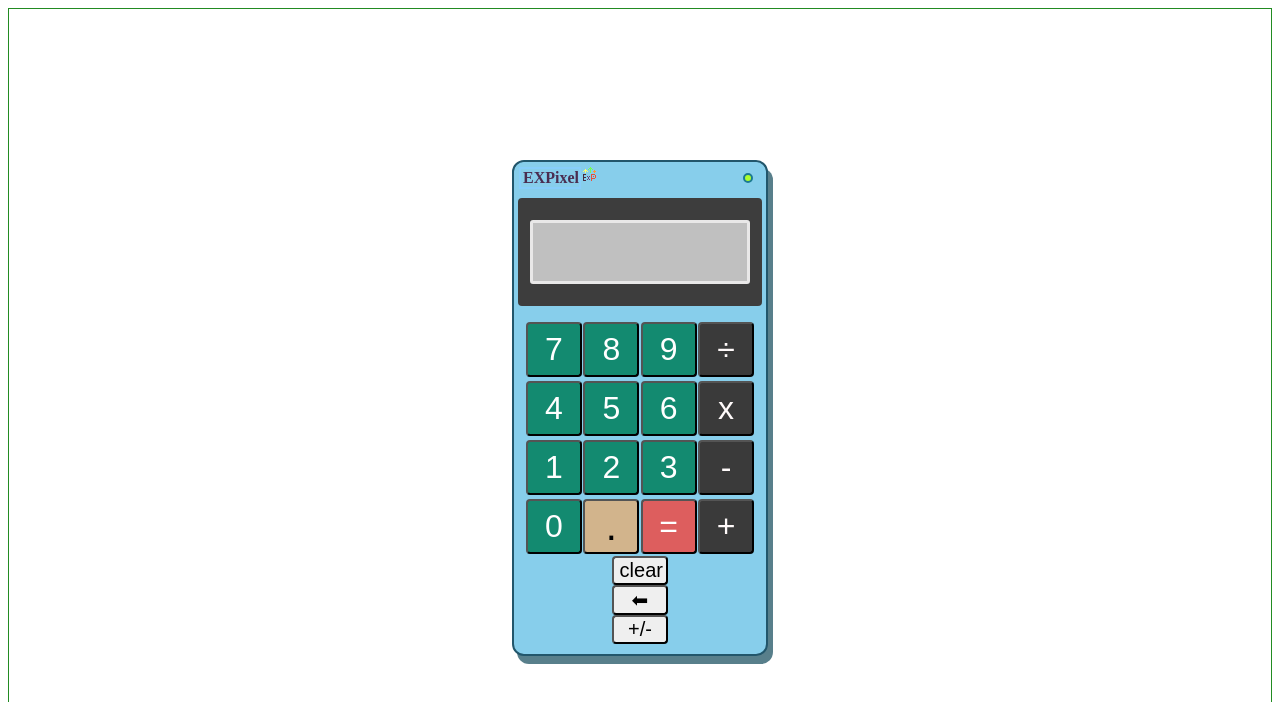
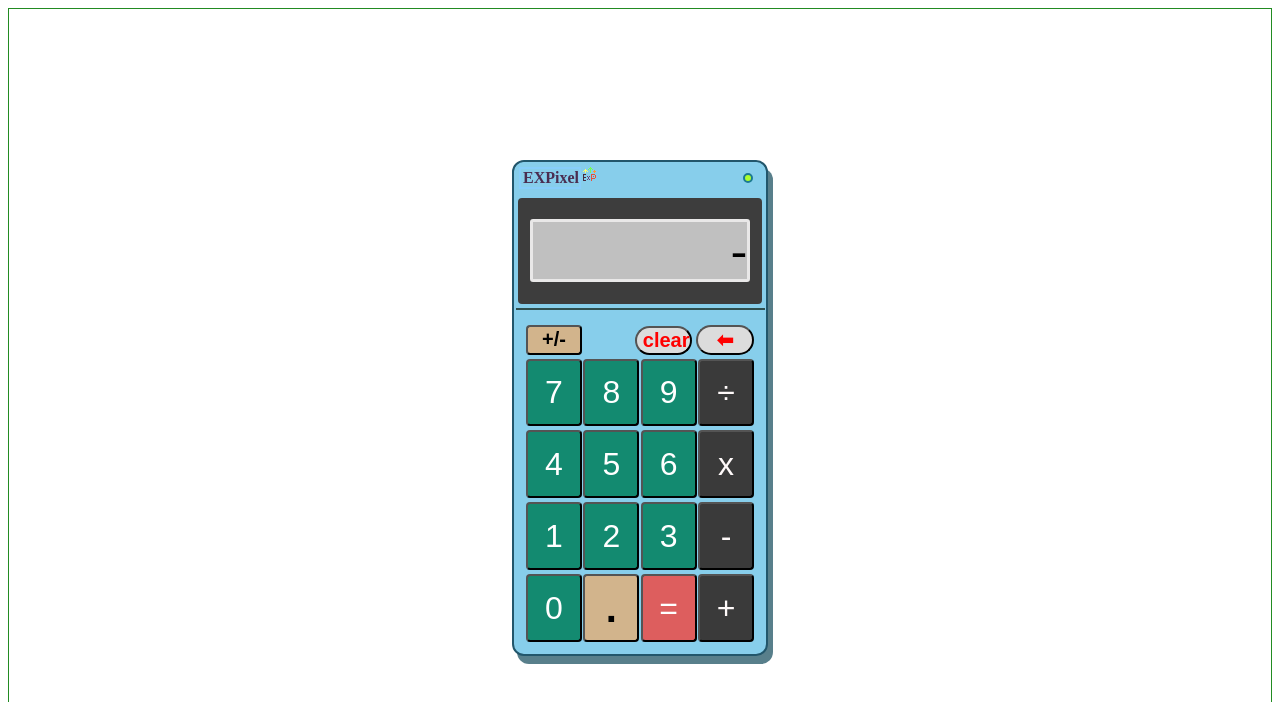
Before and after one commit to ExpixelStudio/Calculator, a plain HTML site: page index.html in a window 1280 px wide. Both pictures are taken after a click on the button "+/-". Shown: the top 702 px of the page. Drawn offline with Linux system fonts and the light colour scheme.

Commit message:
calculator v1.0 , TODO keyboard support , more comments , clean up.

```diff
--- a/index.html
+++ b/index.html
@@ -21,42 +21,52 @@
         </div>
 
         <div class="display-container">
-            <div class="display"></div>
+            <div class="display">0</div>
         </div>
 
+        <div class="divider"></div>
+
         <div class="buttons-container">
+
             <div class="row1">
+                <button class ='modifier' id="negative">+/-</button>
+                <div class= 'sub1'>
+
+                    <button class ='misc' id = "clr">clear</button>
+                    <button class ="misc" id= "bkspc">⬅</button>
+                </div>
+            </div>
+
+            <div class="row2">
                 <button class ='num-btn' id = "7">7</button>
                 <button class ='num-btn' id = "8">8</button>
                 <button class ='num-btn' id = "9">9</button>
                 <button class = 'operator-btn' id = 'divide'>÷</button>
             </div>
 
-            <div class="row2">
+            <div class="row3">
                 <button class ='num-btn' id = "4">4</button>
                 <button class ='num-btn' id = "5">5</button>
                 <button class ='num-btn' id = "6">6</button>
                 <button class = 'operator-btn' id = 'multiply'>x</button>
             </div>
 
-            <div class="row3">
+            <div class="row5">
                 <button class ='num-btn' id = "1">1</button>
                 <button class ='num-btn' id = "2">2</button>
                 <button class ='num-btn' id = "3">3</button>
                 <button class = 'operator-btn' id = 'minus'>-</button>
             </div>
 
-            <div class="row4">
+            <div class="row5">
                 <button class ='num-btn' id = "0">0</button>
-                <button class = 'misc' id ='decimal'>.</button>
+                <button class = 'modifier' id ='decimal'>.</button>
                 <button class = 'equal-btn' id = 'equals'>=</button>
                 <button class = 'operator-btn' id = 'plus'>+</button>
             </div>
 
 
-                <button class ='misc' id = "clr">clear</button>
-                <button class ="misc" id= "bkspc">⬅</button>
-                <button class ='misc' id="negative">+/-</button>
+
         </div>
     </div>
 
--- a/script.js
+++ b/script.js
@@ -1,6 +1,7 @@
 'use strict';
 
 let display = document.querySelector('.display');
+
 
     let i = 0;
     let currentValue = '';
@@ -48,18 +49,18 @@ function numberButtons() {
 
     numbers.forEach((button) => {
             button.addEventListener('click' , function(e) {
+                if (currentValue.length < maxLength){           // Limits user imput to 13 numbers.
 
-                if (currentValue.length < maxLength){           // Limits user imput to 13 numbers.
-                    display.textContent += button.textContent;
                     currentValue += button.textContent;
+                    display.textContent = currentValue;
                     console.log({currentValue});
                     } else {
                         return;
                 }
 
-                if(i == 1){
-                    display.textContent = currentValue;
-                }
+                    /* if(i == 1){
+                        display.textContent = currentValue;
+                    } */
             console.log(currentValue.length);
         });
     });
@@ -74,10 +75,11 @@ function operatorButtons() {
 
     operators.forEach((op) => {
         op.addEventListener('click' , function(e){
+
             if (currentValue == '') {  // if no value entered do nothing (fixes NaN error)
                 return
-            }
-             storedValue[i] = parseInt(currentValue); //when any operator button is pressed store currentValue in.
+            } else
+             storedValue[i] = parseFloat(currentValue); //when any operator button is pressed store currentValue in.
              console.log({storedValue});
 
 
@@ -134,7 +136,10 @@ function equalButton(){
     const equalBtn = document.getElementById('equals');
 
     equalBtn.addEventListener('click' , function(e){
-        storedValue[1] = parseInt(currentValue); //stores new currentValue after pressing = button
+        if (currentValue == '') {  // if no value entered do nothing (fixes NaN error)
+            return ;
+        }
+        storedValue[1] = parseFloat(currentValue); //stores new currentValue after pressing = button
         result = operate(storedValue[0] , storedOp[0] , storedValue[1]);
               // display.textContent = '';
               let strResult = result.toString(); //converts numerical result to a string
@@ -151,6 +156,34 @@ numberButtons();
 operatorButtons();
 equalButton();
 
+let decimalBtn = () => {
+    const decimal = document.getElementById('decimal');
+
+    decimal.addEventListener('click' , function(e){
+        if (currentValue.includes('.')) {
+            return ;
+        }
+        currentValue += decimal.textContent;
+        display.textContent = currentValue;
+    });
+}
+decimalBtn();
+
+
+let negativeToogle = () => {
+    const negative = document.getElementById('negative');
+    const neg = '-';
+
+    negative.addEventListener('click' , function(e){
+        if (currentValue.includes(neg)) {                                 //if '-' is already present
+           currentValue = currentValue.substring(1,currentValue.length)  // return new string starting at
+           display.textContent = currentValue;
+        }else
+            currentValue = neg.concat(currentValue); //adds '-' to beginning of the currentValue String
+            display.textContent = currentValue;
+    });
+}
+negativeToogle();
 
 
 let clearBtn = () => {
@@ -161,7 +194,7 @@ let clearBtn = () => {
         currentValue = '';
         storedOp[i] = [];
         storedValue[i] = [];
-         i=0;
+         i= 0;
     });
 }
 
--- a/style.css
+++ b/style.css
@@ -36,7 +36,6 @@ body {
 
 .brand {
     display: flex;
-
 }
 
 .logo {
@@ -47,13 +46,19 @@ body {
 
 }
 
-.power-circle {
+.power-circle {  /* green circle */
     width: 10px;
     height: 10px;
     margin-right: 8px;
     border-radius: 10px;
     background-color: greenyellow;
     border : 2px rgb(27, 122, 146) solid;
+}
+
+.divider {
+    width:99%;
+    margin-left :2px;
+    border: 1px solid darkslategray;
 }
 
 /* Wrapper for Display Panel */
@@ -76,7 +81,7 @@ body {
     width: 90%;
     justify-content: right;
     border : 3px    rgb(233, 232, 232) solid;
-    font-size: 50px;
+    font-size: 47.7px;
     background-color: silver;
     border-radius : 3px;
 }
@@ -100,19 +105,20 @@ button {
     font-size: xx-large;
 }
 
-/* #plus {
-    background-color: rgb(221, 94, 94) ;
-} */
+.modifier {    /* mod buttons, negative and decimal btns */
+    background-color: tan;
+    font-weight: bold;
+}
+
+#decimal {  /* Decimal Button */
+    font-size: 40px;
+}
 
 .equal-btn {
     background-color: rgb(221, 94, 94);
+
     color: white ;
     font-size: xx-large;
-}
-
-#decimal {
-    background-color: tan;
-    font-size: 40px;
 }
 
 .buttons-container {
@@ -129,6 +135,36 @@ button {
 }
 
 .row1 {
+    display : flex;
+    justify-content: space-between;
+    /* align-self: flex-start; */
+    width : 100%;
+    padding : 5px  2px  2px  2px;
+
+    /* border: 1px red solid; */
+}
+
+
+
+/* midc buttons, clear and backspace */
+.misc {
+    background-color: gainsboro;
+    color : red;
+    font-weight: bold;
+    border-radius: 20px;
+}
+
+#clr {
+    width: 4.5vw;
+    margin-left: 2px;
+}
+
+#bkspc {
+    width: 4.5vw;
+}
+/* midc buttons, clear and backspace */
+
+.row2 {
     display: flex;
     height : 13vh;
     width : 100%;
@@ -137,19 +173,10 @@ button {
     /* border: 1px rgb(109, 47, 47) solid; */
 }
 
-.row2 {
+.row3 {
     display: flex;
     height : 13vh;
     width : 100%;  /* sets to size of parent container */
-    justify-content: space-between;
-    padding : 2px;
-    /* border: 1px rgb(109, 47, 47) solid; */
-}
-
-.row3 {
-    display: flex;
-    height : 13vh;
-    width: 100%;
     justify-content: space-between;
     padding : 2px;
     /* border: 1px rgb(109, 47, 47) solid; */
@@ -159,6 +186,15 @@ button {
     display: flex;
     height : 13vh;
     width: 100%;
+    justify-content: space-between;
+    padding : 2px;
+    /* border: 1px rgb(109, 47, 47) solid; */
+}
+
+.row5 {
+    display: flex;
+    height : 13vh;
+    width: 100%;
     padding : 2px;
     justify-content: space-between;
     /* border: 1px rgb(109, 47, 47) solid; */
```
